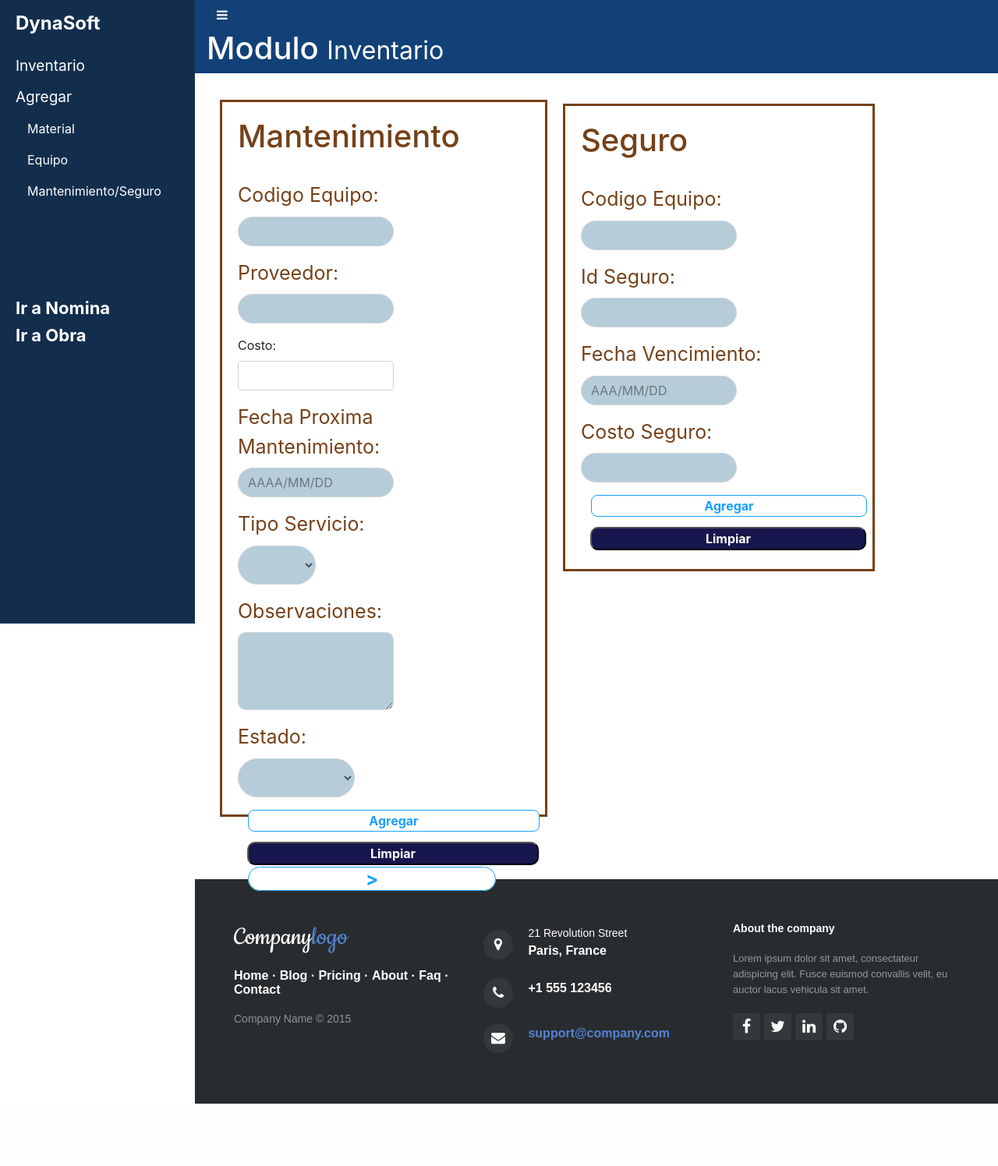
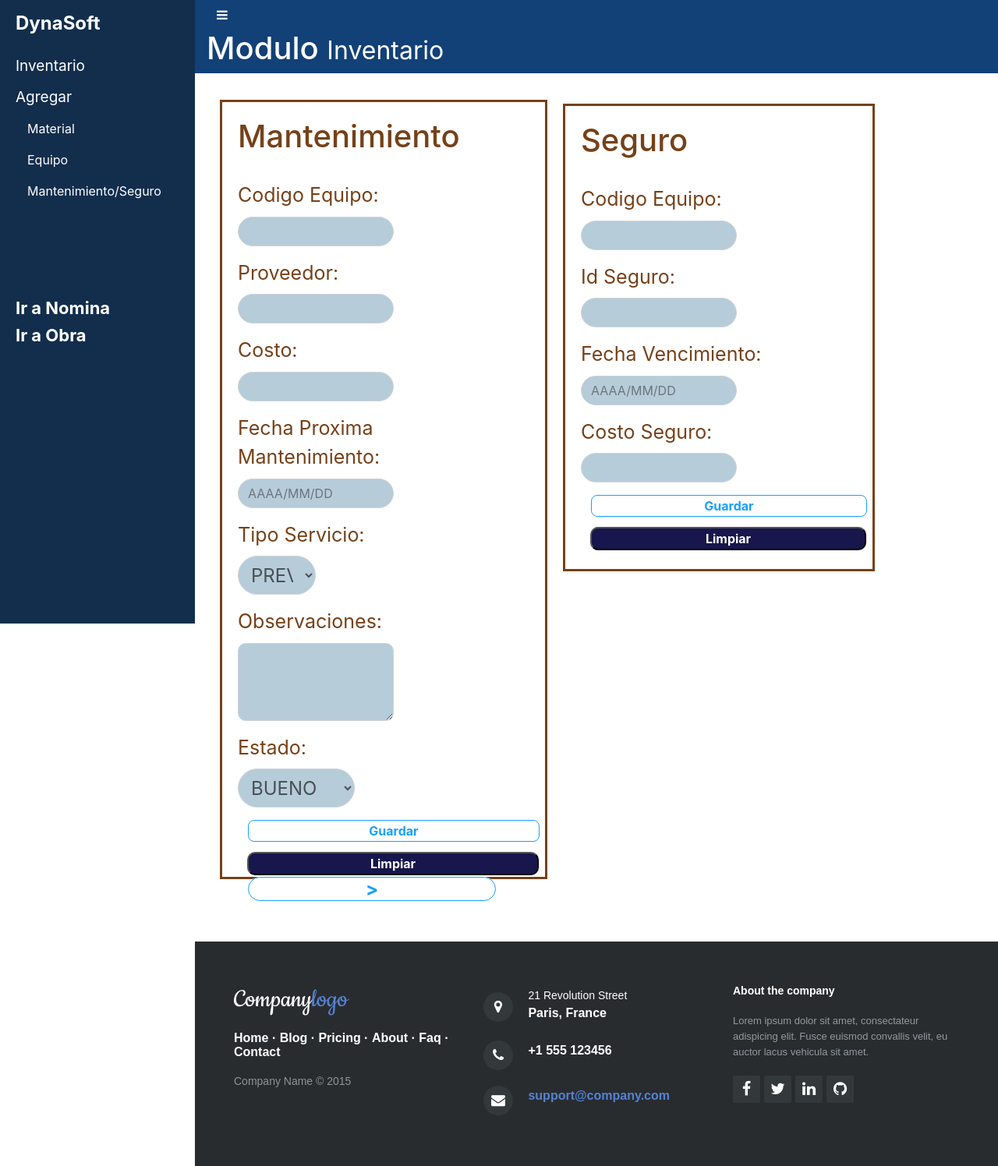
Before and after one commit to AlexisT99/ProyectoGPS, a PHP site: page /AgregarMantenimiento/index.php in a window 1280 px wide. Shown: the whole page at 78% size. Before the commit the page ends 1416 px from the top, so only its background shows below. Run offline with PHP 8.4, Linux system fonts and the light colour scheme.

Commit message:
14/06/2021 LMHM
Se agrego funcion a interfaz Mantenimiento/seguro

```diff
--- a/ModuloInventario/Modulo/php/AgregarMantenimiento/index.php
+++ b/ModuloInventario/Modulo/php/AgregarMantenimiento/index.php
@@ -39,20 +39,19 @@
             <div>
                 <div class="jumbotron" style="background: rgba(233,236,239,0);padding-top: 34px;padding-bottom: 0px;">
                     <form style="display: flex;" method="POST" action="../InterfazAgregarMan.php">
-                        <div style="padding-left: 30px;height: 920px;border: 3px solid #764119;padding: 20px;width: 420px;">
+                        <div style="padding-left: 30px;height: 1000px;border: 3px solid #764119;padding: 20px;width: 420px;">
                             <h1 id="lblMantenimiento" style="padding-bottom: 25px;">Mantenimiento</h1>
                             <p style="padding-bottom: 0px;"><label id="lblCodigo_M" style="padding-right: 20px;">Codigo Equipo:</label>
                             <input class="form-control" type="text" id="txtCodigo_M" style="width: 200px;" name="txtCodigo_M" required></p>
                             <p style="padding-bottom: 0px;"><label id="lblProveedor" style="padding-right: 20px;">Proveedor:</label>
                             <input class="form-control" type="text" id="txtProveedor" style="width: 200px;" name="txtProveedor"></p>
-                            <p style="padding-bottom: 0px;"><label id="lblCostoM" style="padding-right: 20px;">Costo:</label>
-                            <input class="form-control" type="number" id="txtCostoM" style="width: 200px;" name="txtCostoM" required></p>
+                            <p style="padding-bottom: 0px;"><label id="lblProveedor" style="padding-right: 20px;">Costo:</label>
+                            <input class="form-control" type="number" id="txtProveedor" style="width: 200px;" name="txtCostoM" required></p>
                             <p style="padding-bottom: 0px;"><label id="lblFechaPM" style="padding-right: 30px;">Fecha Proxima Mantenimiento:</label>
                             <input class="form-control" type="text" id="txtFechaPM" style="width: 200px;" name="txtFechaPM" placeholder="AAAA/MM/DD" required></p>
                             <p style="padding-bottom: 0px;"><label id="lblTipoServicio" style="padding-right: 20px;">Tipo Servicio:</label>
                             <select class="form-control" id="cmbTipoServicio" name="cmbTipoServicio">
                                     <optgroup label="">
-                                        <option value="" selected=""></option>
                                         <option value="P">PREVENTIVO</option>
                                         <option value="C">CORRECTIVO</option>
                                     </optgroup>
@@ -62,26 +61,29 @@
                             <p style="padding-bottom: 0px;"><label id="lblEstado" style="padding-right: 95px;">Estado:</label>
                                 <select class="form-control" id="cmbEstado" name="cmbEstado">
                                     <optgroup label="">
-                                        <option value="" selected=""></option>
                                         <option value="BUENO">BUENO</option>
                                         <option value="MALO">MALO</option>
                                     </optgroup>
                                 </select></p>
                             <div>
-                                <input class="form-control-file" type="submit" id="btnGuardar_M" value="Agregar" name="btnGuardar_M">
+                                <input class="form-control-file" type="submit" id="btnGuardar_M" value="Guardar" name="btnGuardar_M">
                                 <input class="form-control-file" type="reset" id="btnLimpiar_M" value="Limpiar" name="btnLimpiar_M"><a id="btnCambio" href="../AgregarMaterial/index.php" name="btnCambio" style="font-weight: bold;background: white;margin: 13px;">&gt;</a></div>
                         </div>
                     </form>
-                    <form>
+                    <form style="display: flex;" method="POST" action="../InterfazAgregarMan.php">
                         <div style="margin-left: 20px;border: 3px solid #764119;padding: 20px;height: 600px;margin-top: 5px;width: 400px;">
                             <div>
                                 <h1 id="lblSeguro" style="padding-bottom: 25px;">Seguro</h1>
-                                <p style="padding-bottom: 0px;"><label id="lblCodigo_S" style="padding-right: 20px;">Codigo Equipo:</label><input class="form-control" type="text" id="txtCodigo_S" style="width: 200px;" name="txtCodigo_S"></p>
-                                <p style="padding-bottom: 0px;"><label id="lblSeguro2" style="padding-right: 17px;">Id Seguro:</label><input class="form-control" type="text" id="txtSeguro" style="width: 200px;" name="txtSeguro"></p>
-                                <p style="padding-bottom: 0px;"><label id="lblFechaV" style="padding-right: 17px;">Fecha Vencimiento:</label><input class="form-control" type="text" id="txtFechaV" style="width: 200px;" name="txtFechaV" placeholder="AAA/MM/DD"></p>
-                                <p style="padding-bottom: 0px;"><label id="lblCostoS" style="padding-right: 20px;">Costo Seguro:</label><input class="form-control" type="number" id="txtCostoS" style="width: 200px;" name="txtCostoS"></p>
+                                <p style="padding-bottom: 0px;"><label id="lblCodigo_S" style="padding-right: 20px;">Codigo Equipo:</label>
+                                <input class="form-control" type="text" id="txtCodigo_S" style="width: 200px;" name="txtCodigo_S"></p>
+                                <p style="padding-bottom: 0px;"><label id="lblSeguro2" style="padding-right: 17px;">Id Seguro:</label>
+                                <input class="form-control" type="text" id="txtSeguro" style="width: 200px;" name="txtSeguro"></p>
+                                <p style="padding-bottom: 0px;"><label id="lblFechaV" style="padding-right: 17px;">Fecha Vencimiento:</label>
+                                <input class="form-control" type="text" id="txtFechaV" style="width: 200px;" name="txtFechaV" placeholder="AAAA/MM/DD"></p>
+                                <p style="padding-bottom: 0px;"><label id="lblCostoS" style="padding-right: 20px;">Costo Seguro:</label>
+                                <input class="form-control" type="number" id="txtCostoS" style="width: 200px;" name="txtCostoS"></p>
                             </div>
-                            <div><input class="form-control-file" type="submit" id="btnGuardar_S" value="Agregar" name="btnGuardar_S"><input class="form-control-file" type="reset" id="btnLimpiar_S" value="Limpiar" name="btnLimpiar_S"></div>
+                            <div><input class="form-control-file" type="submit" id="btnGuardar_S" value="Guardar" name="btnGuardar_S"><input class="form-control-file" type="reset" id="btnLimpiar_S" value="Limpiar" name="btnLimpiar_S"></div>
                         </div>
                     </form>
                 </div>
--- a/ModuloInventario/Modulo/php/InterfazAgregarE.php
+++ b/ModuloInventario/Modulo/php/InterfazAgregarE.php
@@ -2,7 +2,6 @@
     require 'Seguro.php';
     require 'Mantenimiento.php';
     require 'Equipo.php';
-    $conexion=mysqli_connect('localhost','root','','inventario');
 
     $equipo = new Equipo( $_POST["txtCodigo"],
                      $_POST["txtDescripcion"],
--- a/ModuloInventario/Modulo/php/InterfazAgregarM.php
+++ b/ModuloInventario/Modulo/php/InterfazAgregarM.php
@@ -1,6 +1,5 @@
 <?php
     require 'Material.php';
-    $conexion=mysqli_connect('localhost','root','','inventario');
 
     $material = new Material( $_POST["txtIdMantenimiento"],
                      $_POST["txtNombre"],
--- a/ModuloInventario/Modulo/php/Mantenimiento.php
+++ b/ModuloInventario/Modulo/php/Mantenimiento.php
@@ -106,8 +106,8 @@ class Mantenimiento{
     }//fin elimininar
 }//fin class Mantenimiento
 
-$objeto1 = new Mantenimiento("12AB","Pepe","2021-06-08","Soltero","Ninguna","A","1234A");
+//$objeto1 = new Mantenimiento("12AB","Pepe","2021-06-08","Soltero","Ninguna","A","1234A");
 
-$objeto1->insertar();
+//$objeto1->insertar();
 
 ?>
```
Also changed, not shown: ModuloInventario/Modulo/php/InterfazAgregarMan.php (+16 -2 lines).
